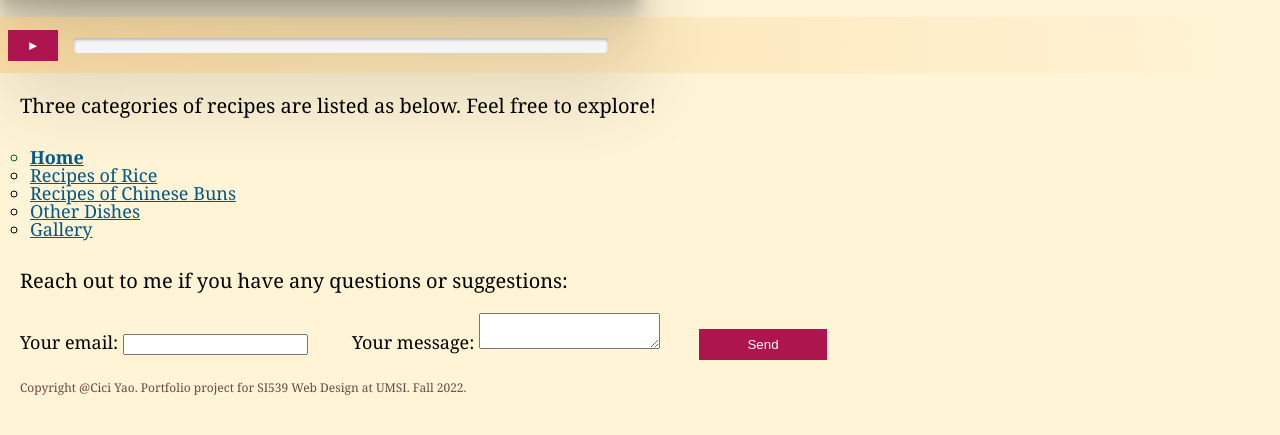
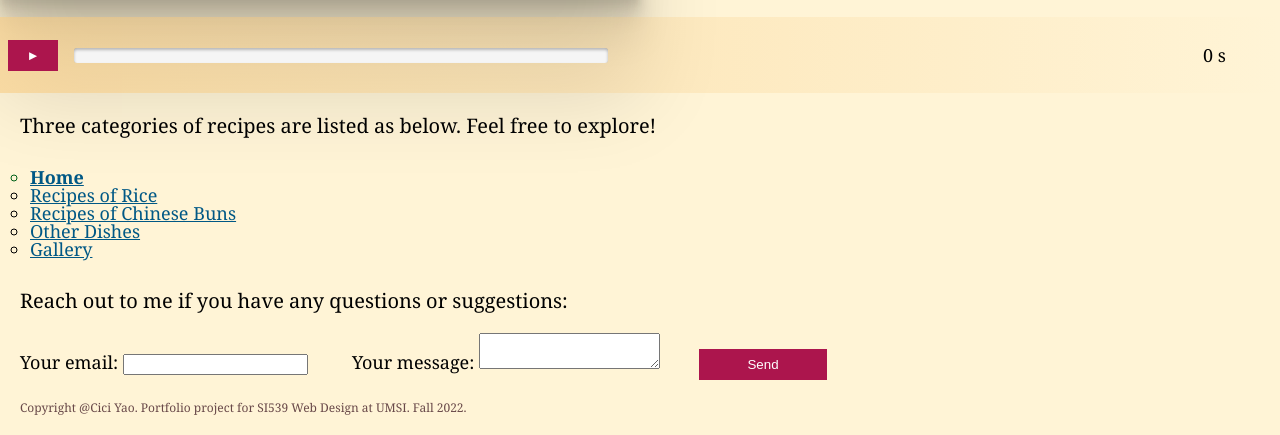
Before and after one commit to yaoyunqian/portfolio-content, a plain HTML site: page index.html in a window 1280 px wide. Shown: the part 1483-1918 px from the top of the page. Drawn offline with Linux system fonts and the light colour scheme; a web font is replaced by a local one.

Commit message:
Update index.html

```diff
--- a/index.html
+++ b/index.html
@@ -46,7 +46,7 @@
 		<figcaption>My Painting of Home-Made Dishes</figcaption>
 	</figure>
 	<div class="options">
-		<label id="timer" for="progress" role="timer"></label>
+		<label id="timer" for="progress" role="timer">0 s</label>
     	<button id="play" aria-label="Play" role="button">►</button>
     	<progress id="progress" max="100" value="0">Progress</progress>
 	</div>
```
